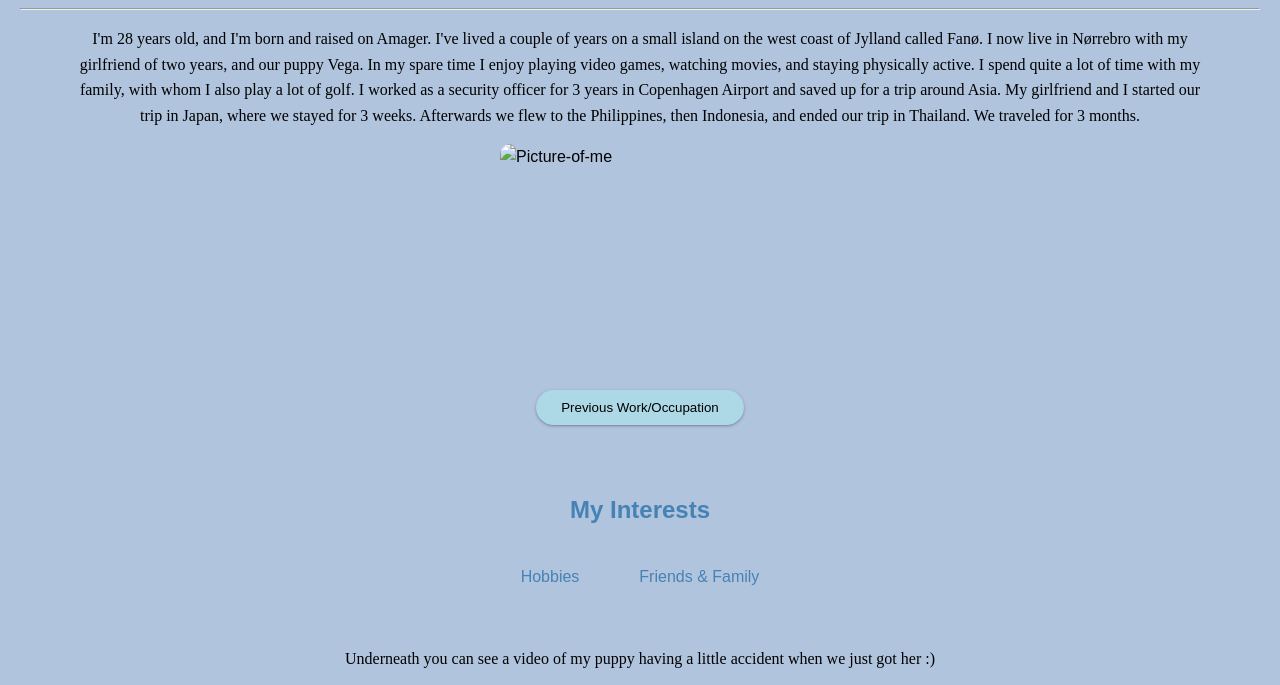
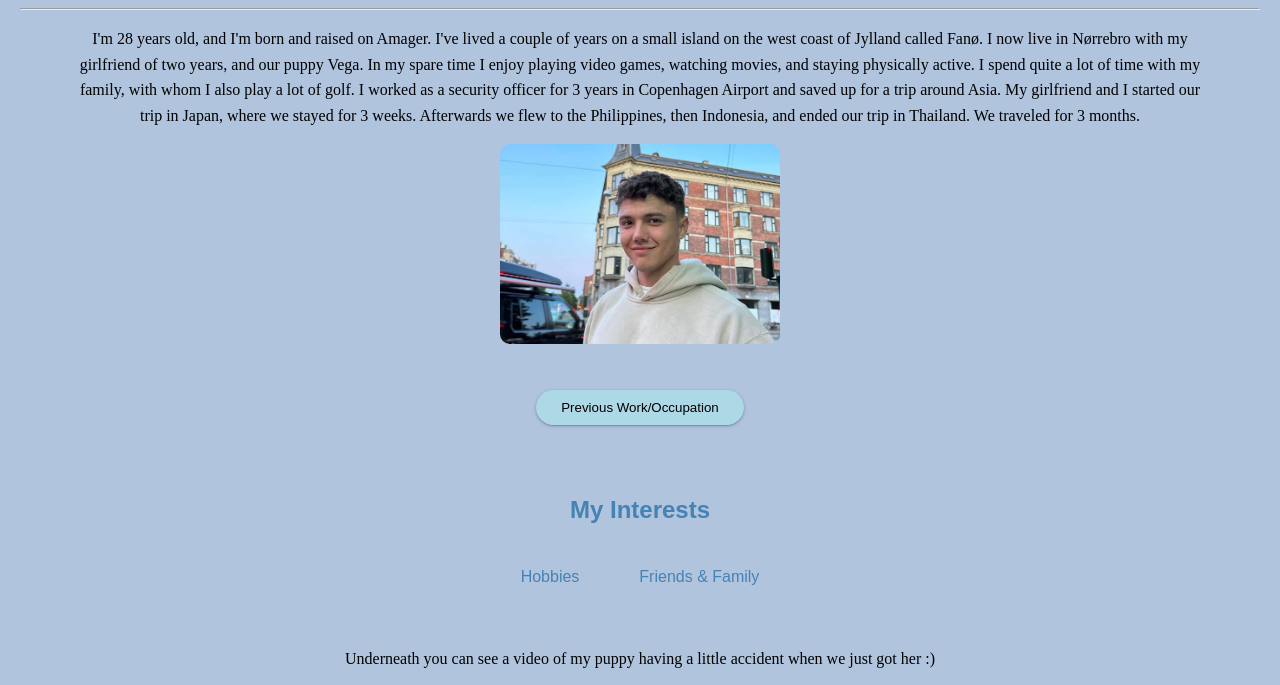
Before and after one commit to peterwille1998/portfolio-first-projekt, a website: page index.html in a window 1280 px wide. Shown: the part 86-771 px from the top of the page. Drawn offline with Linux system fonts and the light colour scheme; the site is published under a folder, as on GitHub Pages, so addresses that start at the root find nothing.

Commit message:
Fix profile picture path

```diff
--- a/index.html
+++ b/index.html
@@ -6,10 +6,8 @@
     <meta charset="UTF-8">
     <title>My First Website</title>
 
-    <!-- Link to CSS file -->
     <link rel="stylesheet" href="style.css">
 
-    <!-- Link to JavaScript -->
     <script src="index.js" defer></script>
 </head>
 
@@ -29,17 +27,15 @@
     the Philippines, then Indonesia, and ended our trip in Thailand. We traveled for 3 months.
 </p>
 
-<img class="billedeafmig" src="/images/studiekort%20billede.jpg"
+<img class="billedeafmig" src="images/studiekort%20billede.jpg"
      alt="Picture-of-me">
 
 <br>
 
-<!-- Button to open popup -->
 <button id="openModal" class="modal-button">
     Previous Work/Occupation
 </button>
 
-<!-- Popup -->
 <div class="modal" id="modal">
 
     <div class="modal-inner">
@@ -62,7 +58,6 @@
 
 <h2>My Interests</h2>
 
-<!-- Navigation bar -->
 <nav class="navbar">
 
     <ul>
```
Also changed, not shown: hobbies.html (line endings or trailing spaces).
